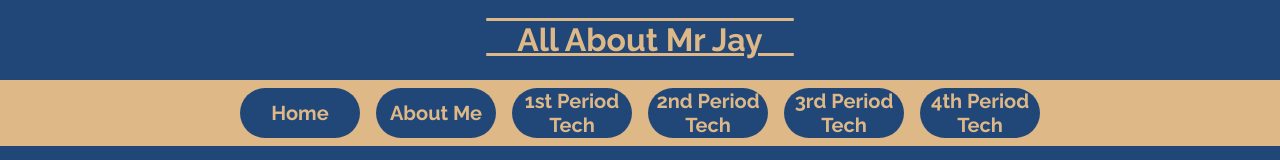
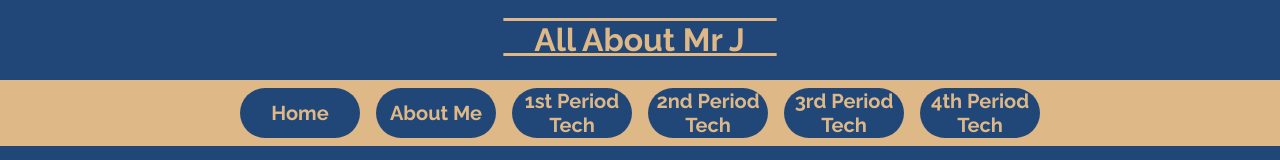
Before and after one commit to TechMrJ/Mr-Jays-Project-Home, a plain HTML site: page index.html in a window 1280 px wide. Shown: the top 160 px of the page. Drawn offline with Linux system fonts and the light colour scheme.

Commit message:
Created using Popcode: https://popcode.org

```diff
--- a/index.html
+++ b/index.html
@@ -134,7 +134,7 @@ li {
 	padding-bottom: 10px;
 }</style></head>
     <body>
-        <h1 class="title"> All About Mr Jay </h1>
+        <h1 class="title"> All About Mr J </h1>
 
         <div class="nav-bar">
 
```
